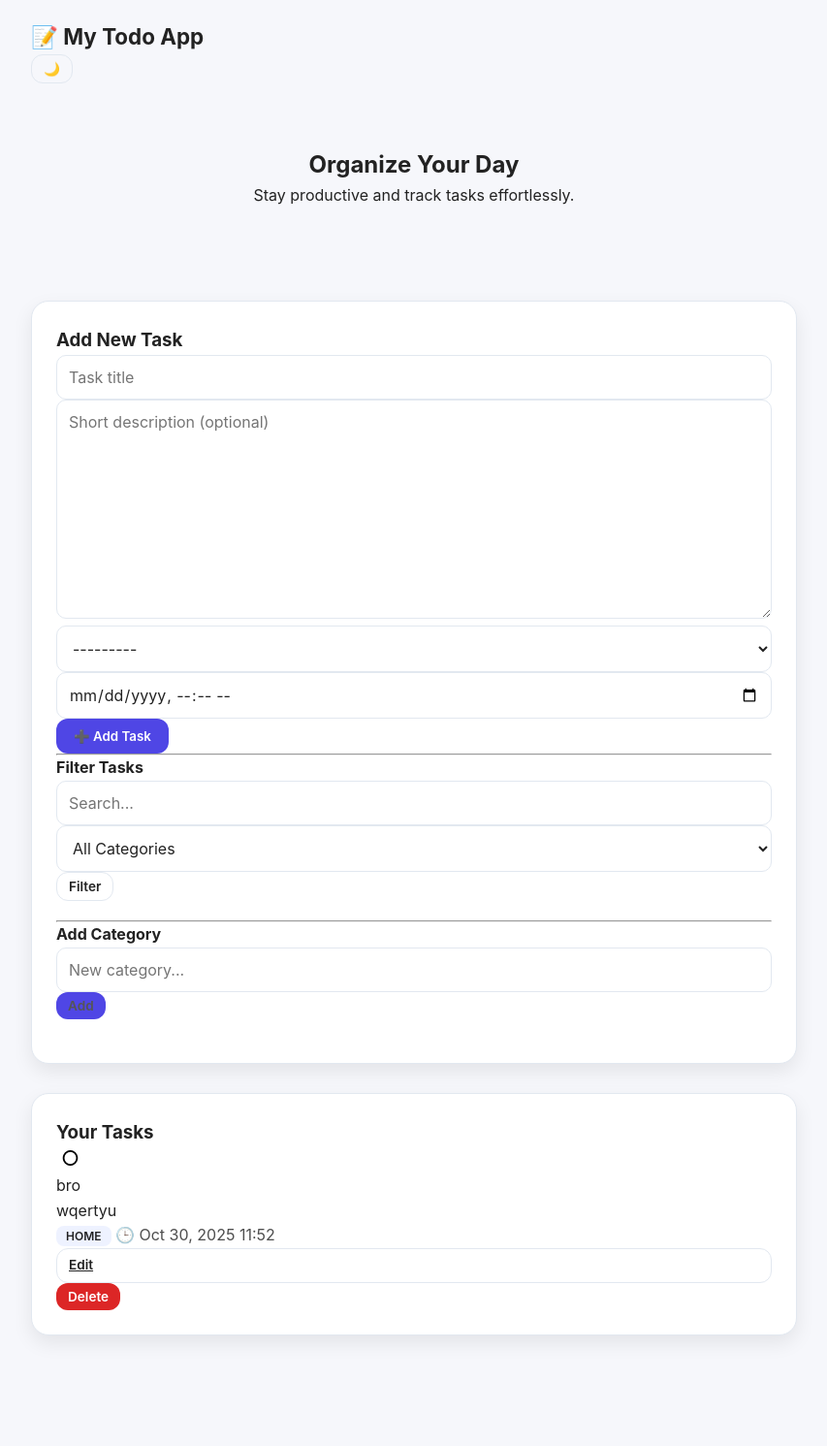
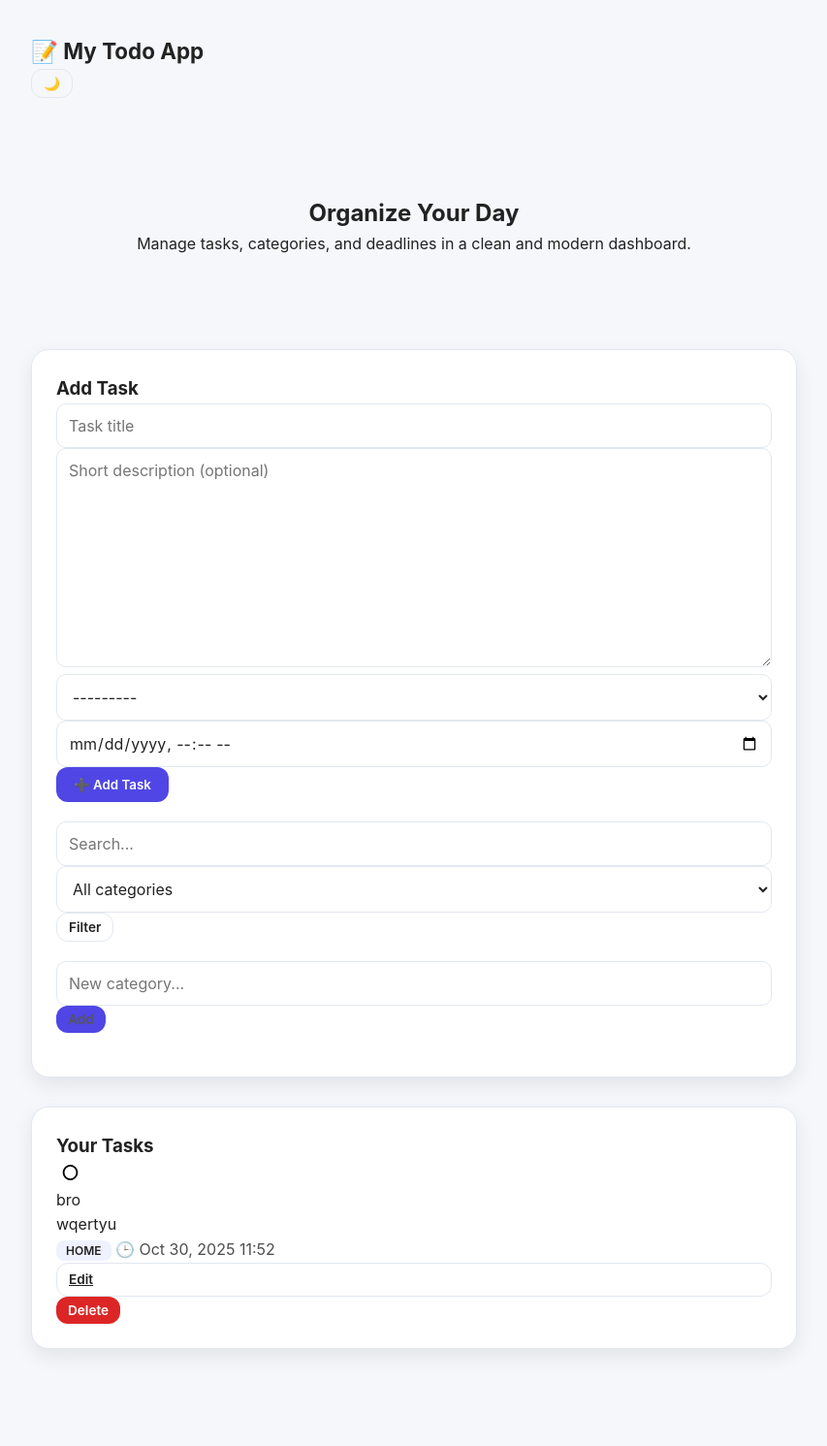
Before and after one commit to Clinton1029/django_todo, a Django app: page / in a window 1280 px wide. Shown: the whole page at 97% size, without its empty margins (213-1066 px from the left). Before the commit the page ends 1381 px from the top, so only its background shows below. Run offline with Django 5.2, Linux system fonts and the light colour scheme; data comes from the database, SQL or seed files in the repository.

Commit message:
updated ui page of index.html

```diff
--- a/todo/templates/index.html
+++ b/todo/templates/index.html
@@ -1,71 +1,50 @@
 {% load static %}
 <!DOCTYPE html>
-<html lang="en" data-theme="light">
+<html lang="en">
 <head>
   <meta charset="utf-8">
   <title>My Todo App</title>
   <meta name="viewport" content="width=device-width, initial-scale=1">
 
-  <!-- CSS -->
+  <!-- Main Styles -->
   <link rel="stylesheet" href="{% static 'styles.css' %}">
-
-  <!-- Theme Sync Script -->
-  <script>
-    document.addEventListener("DOMContentLoaded", () => {
-      const toggle = document.getElementById("theme-toggle");
-      const saved = localStorage.getItem("theme") || "light";
-
-      document.documentElement.setAttribute("data-theme", saved);
-      toggle.innerText = saved === "dark" ? "☀" : "🌙";
-
-      toggle.addEventListener("click", () => {
-        const newTheme = document.documentElement.getAttribute("data-theme") === "dark" ? "light" : "dark";
-        document.documentElement.setAttribute("data-theme", newTheme);
-        localStorage.setItem("theme", newTheme);
-        toggle.innerText = newTheme === "dark" ? "☀" : "🌙";
-      });
-    });
-  </script>
 </head>
 
 <body>
-
-  <!-- NAVBAR -->
-  <header class="navbar">
-    <div class="container nav-content">
+  <!-- Topbar -->
+  <header class="topbar">
+    <div class="container topbar-content">
       <h1 class="logo">📝 My Todo App</h1>
       <button id="theme-toggle" class="btn small ghost">🌙</button>
     </div>
   </header>
 
-  <!-- HERO -->
-  <section class="hero container fade-in">
+  <!-- Hero Section -->
+  <section class="hero container">
     <h2>Organize Your Day</h2>
-    <p>Stay productive and track tasks effortlessly.</p>
+    <p>Manage tasks, categories, and deadlines in a clean and modern dashboard.</p>
   </section>
 
-  <main class="container main-grid fade-in">
+  <main class="container main">
 
-    <!-- ADD + FILTER PANEL -->
-    <section class="card modern-card">
-      <h3>Add New Task</h3>
+    <!-- Add & Filter Section -->
+    <section class="card add-section">
 
-      <form method="POST" class="form">
+      <h3>Add Task</h3>
+      <form method="POST" class="add-form">
         {% csrf_token %}
         {{ form.title }}
         {{ form.description }}
         {{ form.category }}
         {{ form.due_date }}
-        <button class="btn full">➕ Add Task</button>
+        <button type="submit" class="btn full">➕ Add Task</button>
       </form>
 
-      <hr class="divider">
-
-      <h4>Filter Tasks</h4>
-      <form method="GET" class="filter-form form">
-        <input name="q" placeholder="Search..." value="{{ q }}" class="input">
-        <select name="category" class="select">
-          <option value="">All Categories</option>
+      <!-- Filter -->
+      <form method="GET" class="filter-form">
+        <input name="q" placeholder="Search..." value="{{ q }}">
+        <select name="category">
+          <option value="">All categories</option>
           {% for cat in categories %}
             <option value="{{ cat.id }}"
                     {% if current_category|add:'' == cat.id|stringformat:"s" %}selected{% endif %}>
@@ -73,31 +52,28 @@
             </option>
           {% endfor %}
         </select>
-        <button class="btn small ghost">Filter</button>
+        <button class="btn ghost small">Filter</button>
       </form>
 
-      <hr class="divider">
-
-      <h4>Add Category</h4>
-      <form method="POST" action="{% url 'add_category' %}" class="add-category-form form">
+      <!-- Add Category -->
+      <form method="POST" action="{% url 'add_category' %}" class="add-category-form">
         {% csrf_token %}
-        <input name="name" placeholder="New category..." class="input">
+        <input name="name" placeholder="New category...">
         <button class="btn small">Add</button>
       </form>
+
     </section>
 
-    <!-- TASK LIST -->
-    <section class="card modern-card">
+    <!-- Tasks List -->
+    <section class="card tasks">
       <h3>Your Tasks</h3>
 
       <ul class="task-list">
+
         {% for task in tasks %}
           <li class="task-item {% if task.completed %}done{% endif %}">
 
-          <!-- LEFT SIDE -->
             <div class="task-left">
-
-            <!-- Complete Checkbox -->
               <form method="POST" action="{% url 'toggle' task.id %}">
                 {% csrf_token %}
                 <button class="checkbox">
@@ -105,10 +81,8 @@
                 </button>
               </form>
 
-            <!-- Meta -->
               <div class="task-meta">
                 <div class="task-title">{{ task.title }}</div>
-
                 {% if task.description %}
                   <div class="task-desc">{{ task.description|linebreaksbr }}</div>
                 {% endif %}
@@ -117,7 +91,6 @@
                   {% if task.category %}
                     <span class="chip">{{ task.category.name }}</span>
                   {% endif %}
-
                   {% if task.due_date %}
                     <span class="due">🕒 {{ task.due_date|date:"M j, Y H:i" }}</span>
                   {% endif %}
@@ -125,10 +98,8 @@
               </div>
             </div>
 
-          <!-- ACTION BUTTONS -->
             <div class="task-actions">
               <a href="{% url 'edit' task.id %}" class="btn ghost small">Edit</a>
-
               <form method="POST" action="{% url 'delete' task.id %}">
                 {% csrf_token %}
                 <button class="btn danger small">Delete</button>
@@ -145,5 +116,27 @@
 
   </main>
 
+  <!-- Theme Script -->
+  <script>
+    const toggle = document.getElementById("theme-toggle");
+    const root = document.documentElement;
+
+    function setTheme(mode) {
+      if (mode === "dark") root.classList.add("dark");
+      else root.classList.remove("dark");
+
+      toggle.textContent = mode === "dark" ? "☀" : "🌙";
+      localStorage.setItem("theme", mode);
+    }
+
+    toggle.addEventListener("click", () => {
+      const current = localStorage.getItem("theme") ||
+        (root.classList.contains("dark") ? "dark" : "light");
+      setTheme(current === "dark" ? "light" : "dark");
+    });
+
+    setTheme(localStorage.getItem("theme") || "light");
+  </script>
+
 </body>
 </html>
```
Lines whose indentation alone changed are shown as unchanged.
